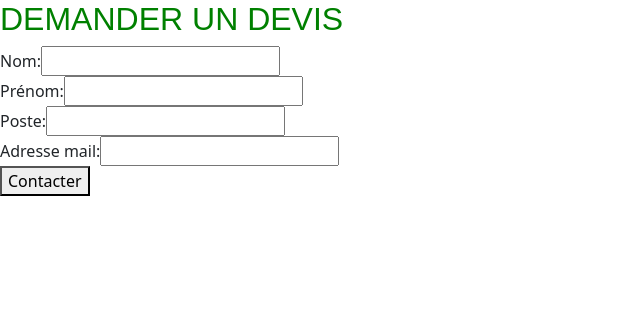
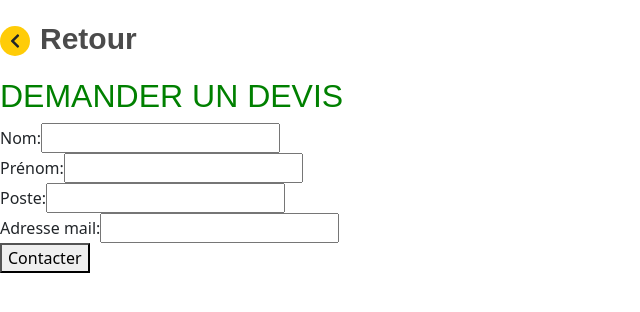
Before and after one commit to kameronramah/Lemontri, a React (Create React App) app: page /devis in a window 1280 px wide. Shown: the top 312 px of the page, without its empty margins (0-640 px from the left). Built offline with nearby package versions, Linux system fonts and the light colour scheme; no server answers; a web font is replaced by a local one; what react-chatbot-kit would draw is missing.

Commit message:
finish adding back button

```diff
--- a/src/Pages/Authentication/EmailVerification.js
+++ b/src/Pages/Authentication/EmailVerification.js
@@ -1,6 +1,7 @@
 import React, {useEffect} from 'react';
 import {useNavigate} from "react-router-dom";
 import { auth } from "../../firebase/firebase";
+import {FaChevronLeft} from "react-icons/fa";
 
 const EmailVerification = () => {
     const navigate = useNavigate();
@@ -17,7 +18,10 @@ const EmailVerification = () => {
     return (
         <div>
             <p>Vérifier email</p>
-            <button onClick={e => navigate("/")}>Revenir à l'accueil</button>
+            <div class="d-flex justify-content-left align-items-baseline mt-3" onClick={e => navigate("/")}>
+                <div class="d-flex justify-content-center align-items-center backButton hoverCursor"><FaChevronLeft /></div>
+                <p class="retour hoverCursor">Retour</p>
+            </div>
         </div>
     )
 }
--- a/src/Pages/Devis.js
+++ b/src/Pages/Devis.js
@@ -1,5 +1,8 @@
+import {FaChevronLeft} from "react-icons/fa";
+import {useNavigate} from "react-router-dom";
 import React from 'react'
 const Devis = () => {
+  const navigate = useNavigate();
   const [formStatus, setFormStatus] = React.useState('Contacter')
   const onSubmit = (e) => {
     e.preventDefault()
@@ -16,6 +19,10 @@ const Devis = () => {
   }
   return (
     <div >
+      <div class="d-flex justify-content-left align-items-baseline mt-3" onClick={e => navigate("/company-code")}>
+          <div class="d-flex justify-content-center align-items-center backButton hoverCursor"><FaChevronLeft /></div>
+          <p class="retour hoverCursor">Retour</p>
+      </div>
       <h2 >DEMANDER UN DEVIS</h2>
       <form onSubmit={onSubmit}>
         <div>
```
